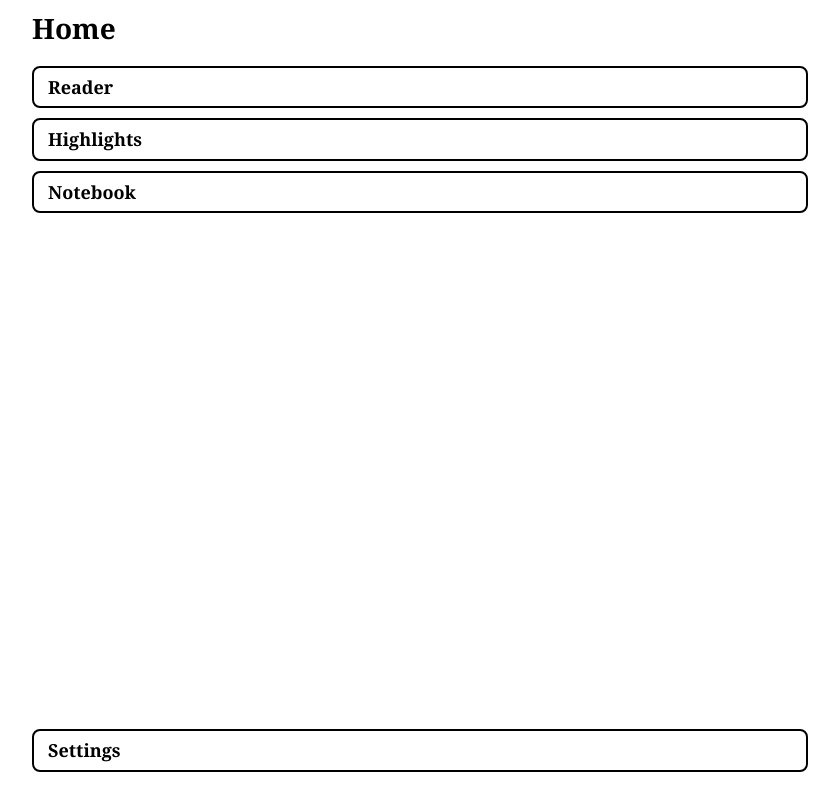
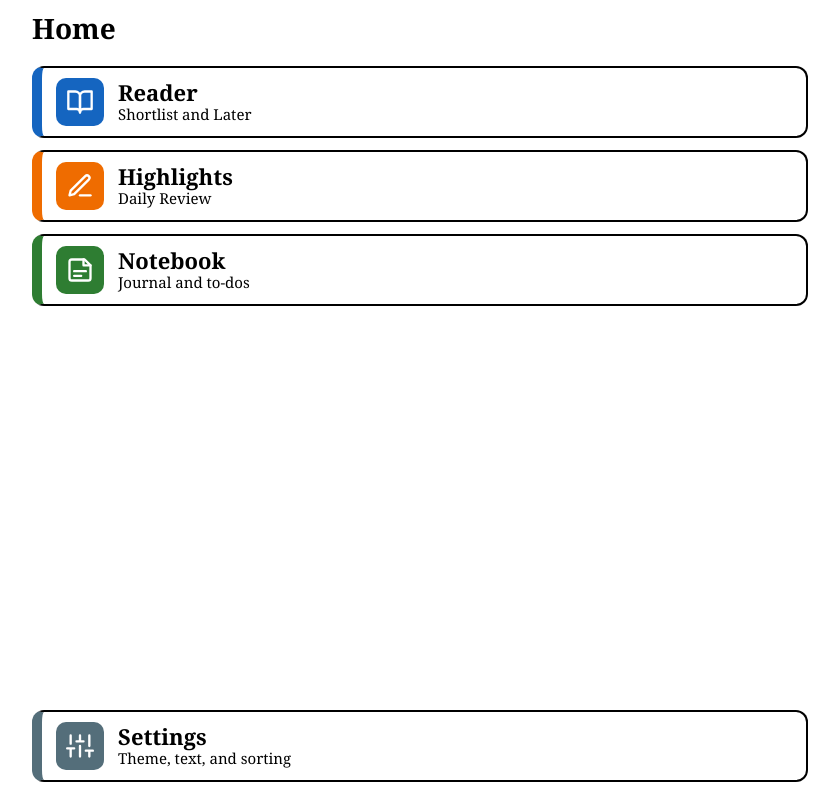
Before and after one commit to ntwkrgr/readwise-reader-personal-site, a Flask app: page / in a window 1280 px wide. Shown: the whole page, without its empty margins (220-1059 px from the left). Run offline with Flask 3, Linux system fonts and the light colour scheme.

Commit message:
feat: show home page sections as color-accented icon cards
Co-Authored-By: Claude Opus 5.5 <noreply@anthropic.com>

```diff
--- a/templates/dashboard.html
+++ b/templates/dashboard.html
@@ -4,6 +4,7 @@
 
 {% block styles %}
 <style>
+    /* Page heading */
     .dashboard-title {
         font-size: 28px;
         line-height: 1.2;
@@ -11,36 +12,79 @@
         margin: 0 0 20px 0;
         color: #000;
     }
+    /* Home page column: fills the screen so the Settings card can sit at the bottom */
     .dashboard-menu {
         display: flex;
         flex-direction: column;
         min-height: calc(100vh - 84px);
         margin: 0;
     }
-    .dashboard-link {
+    /* Section card: colored left stripe, colored icon tile, black/white text */
+    .dashboard-card {
+        display: flex;
+        align-items: center;
+        min-height: 72px;
+        padding: 10px 14px;
+        margin: 0 0 12px 0;
+        border: 2px solid #000;
+        border-left: 10px solid #000;
+        border-radius: 12px;
+        background: #fff;
+        color: #000;
+        text-decoration: none;
+    }
+    /* Square colored tile holding the white line icon */
+    .dashboard-card-icon {
+        flex: 0 0 48px;
+        width: 48px;
+        height: 48px;
+        margin-right: 14px;
+        padding: 10px;
+        border-radius: 10px;
+        color: #fff;
+    }
+    .dashboard-card-icon svg {
         display: block;
-        min-height: 36px;
-        padding: 8px 14px;
-        margin: 0 0 10px 0;
-        border: 2px solid #000;
-        border-radius: 8px;
-        color: #000;
-        background: #fff;
-        text-decoration: none;
-        font-size: 18px;
-        line-height: 1.25;
+        width: 100%;
+        height: 100%;
+    }
+    /* Card title */
+    .dashboard-card-title {
+        display: block;
+        font-size: 22px;
+        line-height: 1.2;
         font-weight: 700;
     }
+    /* One-line description under the title */
+    .dashboard-card-sub {
+        display: block;
+        font-size: 15px;
+        line-height: 1.3;
+    }
+    /* Per-section accent: stripe and icon tile share one color */
+    .card-reader { border-left-color: #1565c0; }
+    .card-reader .dashboard-card-icon { background: #1565c0; }
+    .card-highlights { border-left-color: #ef6c00; }
+    .card-highlights .dashboard-card-icon { background: #ef6c00; }
+    .card-notebook { border-left-color: #2e7d32; }
+    .card-notebook .dashboard-card-icon { background: #2e7d32; }
+    .card-settings { border-left-color: #546e7a; }
+    .card-settings .dashboard-card-icon { background: #546e7a; }
+    /* Settings card: pushed to the bottom of the screen */
     .dashboard-settings-link {
         margin-top: auto;
+        margin-bottom: 0;
     }
-    .theme-dark .dashboard-title {
+    /* Dark theme: flip text and background; recolor only the plain borders so colored stripes stay */
+    body.theme-dark .dashboard-title {
         color: #fff;
     }
-    .theme-dark .dashboard-link {
+    body.theme-dark .dashboard-card {
+        background: #000;
         color: #fff;
-        background: #000;
-        border-color: #fff;
+        border-top-color: #fff;
+        border-right-color: #fff;
+        border-bottom-color: #fff;
     }
 </style>
 {% endblock %}
@@ -51,9 +95,35 @@
 
 {% block content %}
 <main class="dashboard-menu">
-    <a class="dashboard-link" href="{{ url_for('reader_bp.article_list') }}">Reader</a>
-    <a class="dashboard-link" href="{{ url_for('highlights_bp.daily_review') }}">Highlights</a>
-    <a class="dashboard-link" href="{{ url_for('notebook_bp.index') }}">Notebook</a>
-    <a class="dashboard-link dashboard-settings-link" href="{{ url_for('settings_bp.settings') }}">Settings</a>
+    {# Section cards: one per tool, each with its own accent color and icon #}
+    <a class="dashboard-card card-reader" href="{{ url_for('reader_bp.article_list') }}">
+        <span class="dashboard-card-icon"><svg viewBox="0 0 24 24" fill="none" stroke="currentColor" stroke-width="2" stroke-linecap="round" stroke-linejoin="round" aria-hidden="true" focusable="false"><path d="M2 3h6a4 4 0 014 4v14a3 3 0 00-3-3H2z"/><path d="M22 3h-6a4 4 0 00-4 4v14a3 3 0 013-3h7z"/></svg></span>
+        <span class="dashboard-card-text">
+            <span class="dashboard-card-title">Reader</span>
+            <span class="dashboard-card-sub">Shortlist and Later</span>
+        </span>
+    </a>
+    <a class="dashboard-card card-highlights" href="{{ url_for('highlights_bp.daily_review') }}">
+        <span class="dashboard-card-icon"><svg viewBox="0 0 24 24" fill="none" stroke="currentColor" stroke-width="2" stroke-linecap="round" stroke-linejoin="round" aria-hidden="true" focusable="false"><path d="M12 20h9"/><path d="M16.5 3.5a2.12 2.12 0 013 3L7 19l-4 1 1-4z"/></svg></span>
+        <span class="dashboard-card-text">
+            <span class="dashboard-card-title">Highlights</span>
+            <span class="dashboard-card-sub">Daily Review</span>
+        </span>
+    </a>
+    <a class="dashboard-card card-notebook" href="{{ url_for('notebook_bp.index') }}">
+        <span class="dashboard-card-icon"><svg viewBox="0 0 24 24" fill="none" stroke="currentColor" stroke-width="2" stroke-linecap="round" stroke-linejoin="round" aria-hidden="true" focusable="false"><path d="M16 3H5a2 2 0 00-2 2v14a2 2 0 002 2h14a2 2 0 002-2V8z"/><path d="M15 3v5h6"/><path d="M7 13h10M7 17h6"/></svg></span>
+        <span class="dashboard-card-text">
+            <span class="dashboard-card-title">Notebook</span>
+            <span class="dashboard-card-sub">Journal and to-dos</span>
+        </span>
+    </a>
+    {# Settings stays reachable, pinned to the bottom of the screen #}
+    <a class="dashboard-card card-settings dashboard-settings-link" href="{{ url_for('settings_bp.settings') }}">
+        <span class="dashboard-card-icon"><svg viewBox="0 0 24 24" fill="none" stroke="currentColor" stroke-width="2" stroke-linecap="round" stroke-linejoin="round" aria-hidden="true" focusable="false"><path d="M4 21v-7M4 10V3M12 21v-9M12 8V3M20 21v-5M20 12V3M1 14h6M9 8h6M17 16h6"/></svg></span>
+        <span class="dashboard-card-text">
+            <span class="dashboard-card-title">Settings</span>
+            <span class="dashboard-card-sub">Theme, text, and sorting</span>
+        </span>
+    </a>
 </main>
 {% endblock %}
```
Also changed, not shown: tests/test_dashboard.py (added, +58 -0 lines), tests/test_notebook.py (+0 -17 lines), tests/test_routes.py (+0 -17 lines), README.md.
